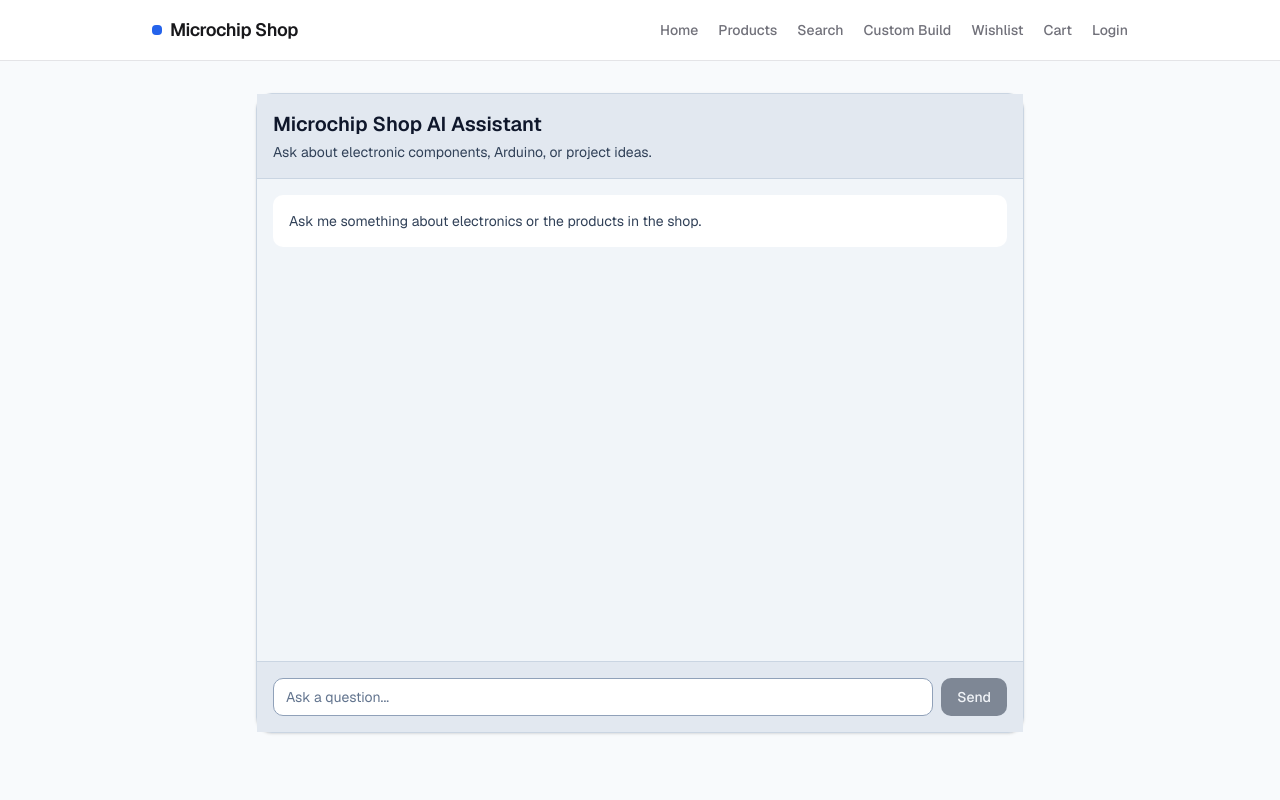
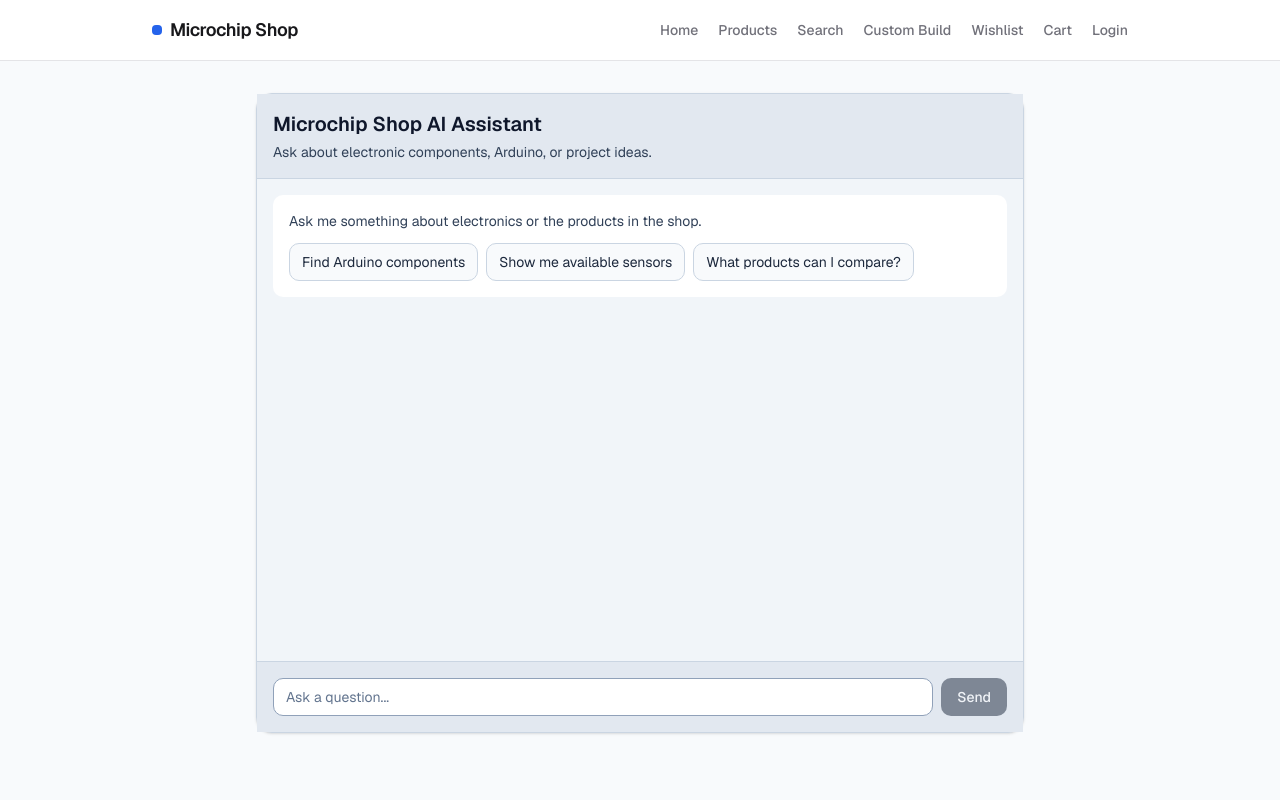
Before and after one commit to RobayedMahmudRohan/MIcrochip_Shop, a Next.js app: page /ai-assistant in a window 1280 px wide. Shown: the top 800 px of the page. Built offline with nearby package versions, Linux system fonts and the light colour scheme.

Commit message:
Add AI assistant error handling

```diff
--- /dev/null
+++ b/src/app/ai-assistant/error.tsx
@@ -0,0 +1,30 @@
+"use client";
+
+export default function Error({
+  reset,
+}: {
+  error: Error & { digest?: string };
+  reset: () => void;
+}) {
+  return (
+    <main className="flex min-h-[60vh] items-center justify-center px-6">
+      <div className="max-w-md text-center">
+        <h2 className="text-2xl font-semibold">
+          Something went wrong
+        </h2>
+
+        <p className="mt-3 text-sm text-gray-600">
+          We could not load the AI assistant. Please try again.
+        </p>
+
+        <button
+          type="button"
+          onClick={() => reset()}
+          className="mt-6 rounded-lg bg-blue-600 px-4 py-2 text-sm font-medium text-white hover:bg-blue-700"
+        >
+          Try again
+        </button>
+      </div>
+    </main>
+  );
+}
--- a/src/app/api/chat/route.ts
+++ b/src/app/api/chat/route.ts
@@ -13,6 +13,9 @@ import { chatModel, chatSystemPrompt } from "@/lib/ai/config";
 
 export async function POST(request: Request) {
   try {
+
+    //throw new Error("TEST: simulated AI failure");//test error handling
+
     const { messages }: { messages: UIMessage[] } = await request.json();
 
     const result = streamText({
--- a/src/components/chat/chat.tsx
+++ b/src/components/chat/chat.tsx
@@ -59,7 +59,7 @@ const NEAR_BOTTOM_THRESHOLD_PX = 80;
 export default function Chat() {
   const [input, setInput] = useState("");
 
-  const { messages, sendMessage, status, stop } = useChat();
+  const { messages, sendMessage, status, stop, error } = useChat();
 
   const isStreaming = status === "streaming";
   const isSubmitting = status === "submitted";
@@ -74,6 +74,8 @@ export default function Chat() {
 
   const showThinkingIndicator =
     isSubmitting || (isStreaming && !hasVisibleAssistantText);
+
+  const showError = status === "error" && !!error;
 
   const messagesContainerRef = useRef<HTMLDivElement>(null);
   const shouldAutoScrollRef = useRef(true);
@@ -114,6 +116,31 @@ export default function Chat() {
       text,
     });
   }
+  async function handleRetry() {
+    const lastUserMessage = [...messages]
+      .reverse()
+      .find((message) => message.role === "user");
+
+    if (!lastUserMessage || isSubmitting || isStreaming) {
+      return;
+    }
+
+    const text = lastUserMessage.parts
+      .filter(
+        (part): part is Extract<typeof part, { type: "text" }> =>
+          part.type === "text",
+      )
+      .map((part) => part.text)
+      .join("");
+
+    if (!text.trim()) {
+      return;
+    }
+
+    await sendMessage({
+      text,
+    });
+  }
 
   return (
     <div className="flex h-full w-full flex-col rounded-2xl border border-slate-300 bg-slate-100 shadow-sm">
@@ -134,7 +161,24 @@ export default function Chat() {
       >
         {messages.length === 0 && (
           <div className="rounded-lg bg-white p-4 text-sm text-slate-700">
-            Ask me something about electronics or the products in the shop.
+            <p>Ask me something about electronics or the products in the shop.</p>
+
+            <div className="mt-3 flex flex-wrap gap-2">
+              {[
+                "Find Arduino components",
+                "Show me available sensors",
+                "What products can I compare?",
+              ].map((prompt) => (
+                <button
+                  key={prompt}
+                  type="button"
+                  onClick={() => setInput(prompt)}
+                  className="rounded-lg border border-slate-300 bg-slate-50 px-3 py-2 text-left text-sm text-slate-800 hover:bg-slate-100"
+                >
+                  {prompt}
+                </button>
+              ))}
+            </div>
           </div>
         )}
 
@@ -394,6 +438,27 @@ export default function Chat() {
             </div>
           </div>
         )}
+
+        {showError && (
+          <div className="flex justify-start">
+            <div className="max-w-[85%] rounded-2xl border border-red-200 bg-red-50 px-4 py-3 text-sm text-red-900">
+              <p className="font-semibold">Something went wrong</p>
+
+              <p className="mt-1">
+                We could not finish that response. Please try again.
+              </p>
+
+              <button
+                type="button"
+                onClick={handleRetry}
+                disabled={isSubmitting || isStreaming}
+                className="mt-3 rounded-lg bg-slate-800 px-3 py-2 text-sm font-medium text-white hover:bg-slate-700 disabled:cursor-not-allowed disabled:opacity-50"
+              >
+                Retry
+              </button>
+            </div>
+          </div>
+        )}
       </div>
 
       <form
```
